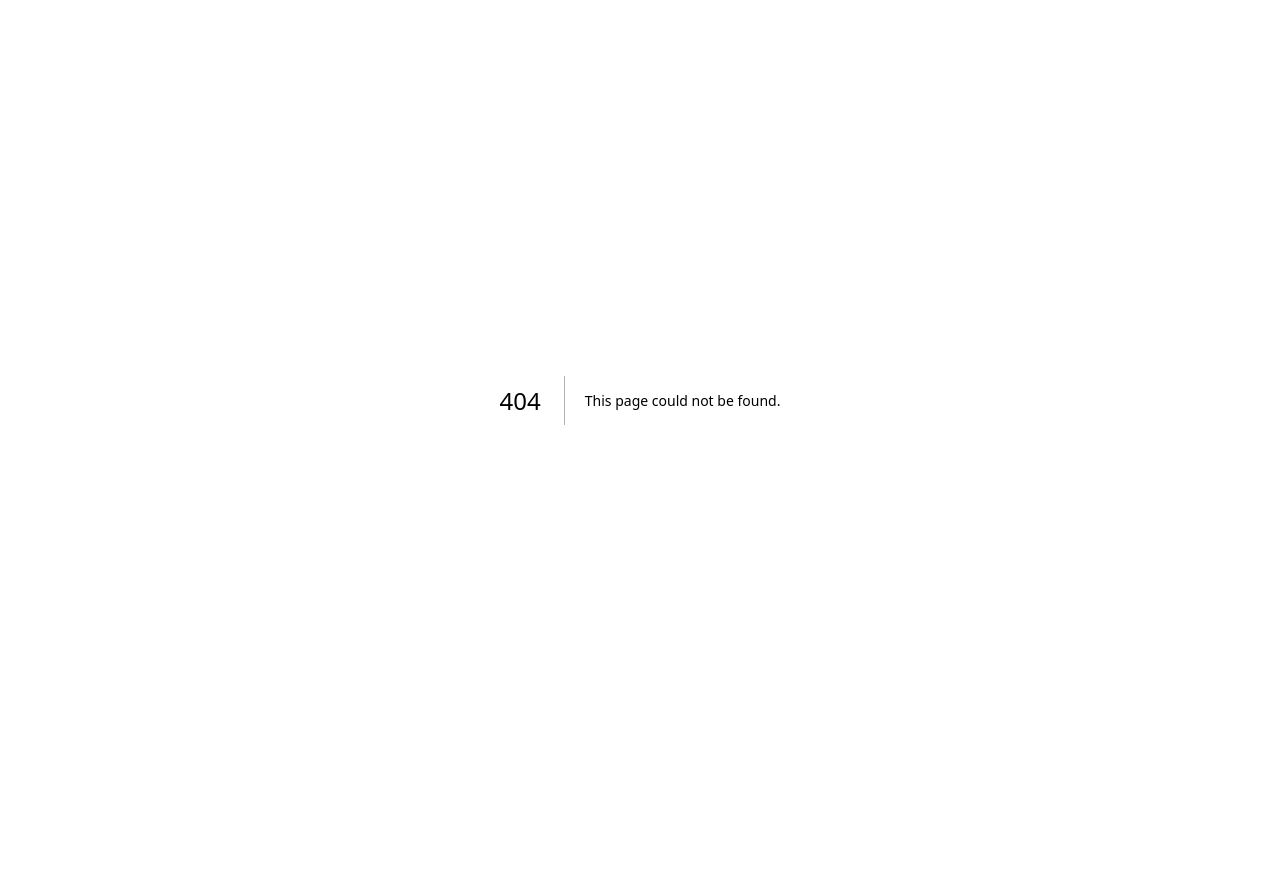
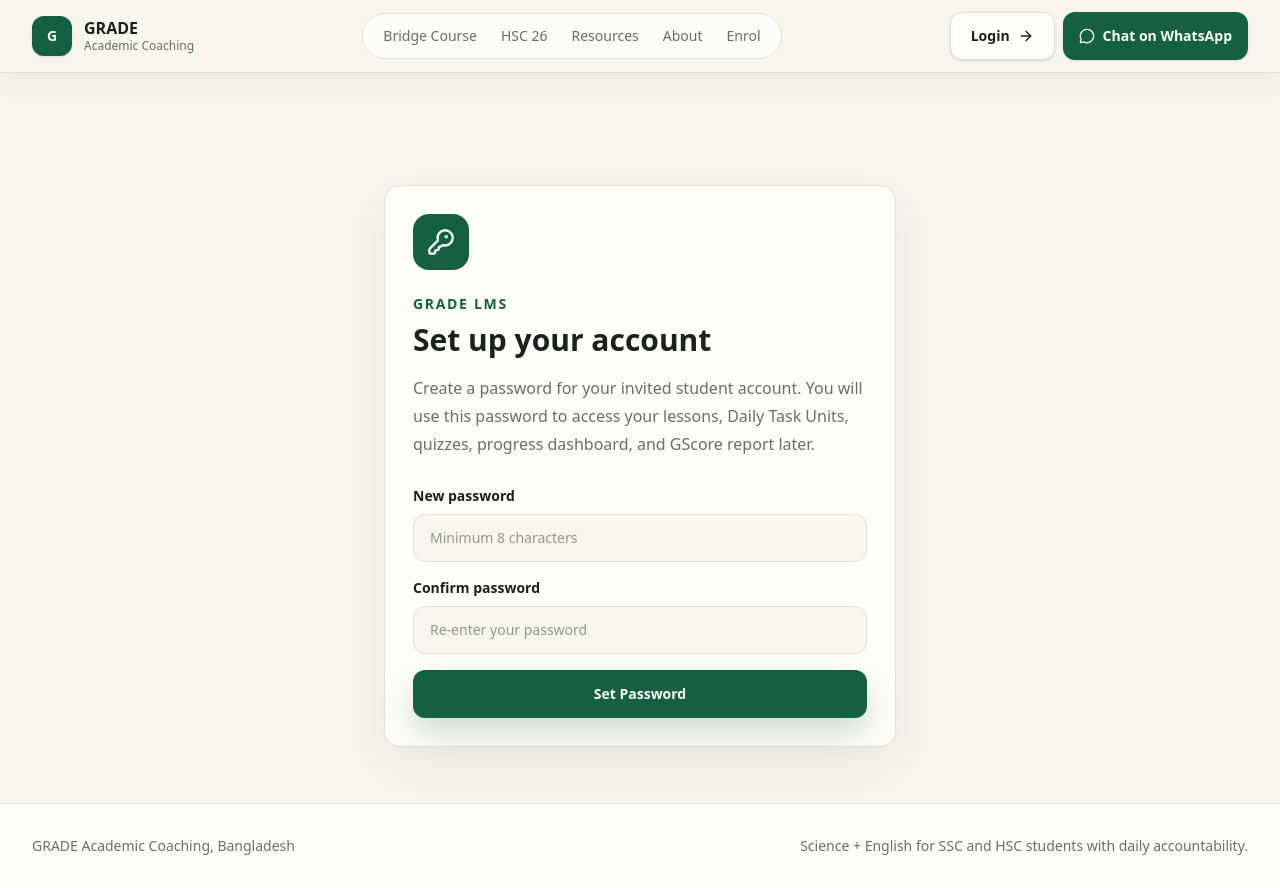
Before and after one commit to ihsaadpersonal-art/GRADE-LMS, a Next.js app: page /account/setup in a window 1280 px wide. Before the commit this address had no page. Before the commit the page ends 800 px from the top, so only its background shows below. Built offline with nearby package versions, Linux system fonts and the light colour scheme.

Commit message:
Add invited student password setup

```diff
--- /dev/null
+++ b/src/app/account/setup/page.tsx
@@ -0,0 +1,33 @@
+import { KeyRound } from "lucide-react";
+import { SiteFooter } from "@/components/site-footer";
+import { SiteHeader } from "@/components/site-header";
+import { Card, Container, PageShell } from "@/components/ui";
+import { SetupPasswordForm } from "./setup-password-form";
+
+export default function AccountSetupPage() {
+  return (
+    <>
+      <SiteHeader />
+      <PageShell>
+        <Container className="grid min-h-[74vh] place-items-center pt-24 pb-14 sm:pt-28">
+          <Card className="w-full max-w-lg p-7">
+            <div className="grid size-14 place-items-center rounded-2xl bg-primary text-primary-foreground">
+              <KeyRound className="size-7" aria-hidden="true" />
+            </div>
+            <p className="mt-6 text-sm font-semibold uppercase tracking-[0.12em] text-primary">
+              GRADE LMS
+            </p>
+            <h1 className="mt-2 text-3xl font-semibold">Set up your account</h1>
+            <p className="mt-4 text-base leading-7 text-muted-foreground">
+              Create a password for your invited student account. You will use this password
+              to access your lessons, Daily Task Units, quizzes, progress dashboard, and
+              GScore report later.
+            </p>
+            <SetupPasswordForm />
+          </Card>
+        </Container>
+      </PageShell>
+      <SiteFooter />
+    </>
+  );
+}
--- /dev/null
+++ b/src/app/account/setup/setup-password-form.tsx
@@ -0,0 +1,100 @@
+"use client";
+
+import { useState, type FormEvent } from "react";
+import { useRouter } from "next/navigation";
+import { createSupabaseBrowserClient } from "@/lib/supabase/client";
+
+export function SetupPasswordForm() {
+  const router = useRouter();
+  const [password, setPassword] = useState("");
+  const [confirmPassword, setConfirmPassword] = useState("");
+  const [error, setError] = useState<string | null>(null);
+  const [isLoading, setIsLoading] = useState(false);
+
+  async function handleSubmit(event: FormEvent<HTMLFormElement>) {
+    event.preventDefault();
+    setError(null);
+
+    if (password.length < 8) {
+      setError("Password must be at least 8 characters.");
+      return;
+    }
+
+    if (password !== confirmPassword) {
+      setError("Passwords do not match.");
+      return;
+    }
+
+    setIsLoading(true);
+
+    try {
+      const supabase = createSupabaseBrowserClient();
+      const { error: updateError } = await supabase.auth.updateUser({ password });
+
+      if (updateError) {
+        setError(updateError.message);
+        return;
+      }
+
+      router.replace("/dashboard");
+      router.refresh();
+    } catch {
+      setError("Account setup is not available right now. Please check the Supabase setup.");
+    } finally {
+      setIsLoading(false);
+    }
+  }
+
+  return (
+    <form className="mt-7 grid gap-4" onSubmit={handleSubmit}>
+      <div className="grid gap-2">
+        <label className="text-sm font-semibold text-foreground" htmlFor="password">
+          New password
+        </label>
+        <input
+          autoComplete="new-password"
+          className="min-h-12 rounded-xl border border-border bg-background px-4 text-sm text-foreground outline-none transition placeholder:text-muted-foreground/70 focus:border-primary focus:ring-4 focus:ring-primary/10"
+          disabled={isLoading}
+          id="password"
+          minLength={8}
+          name="password"
+          onChange={(event) => setPassword(event.target.value)}
+          placeholder="Minimum 8 characters"
+          required
+          type="password"
+          value={password}
+        />
+      </div>
+      <div className="grid gap-2">
+        <label className="text-sm font-semibold text-foreground" htmlFor="confirm-password">
+          Confirm password
+        </label>
+        <input
+          autoComplete="new-password"
+          className="min-h-12 rounded-xl border border-border bg-background px-4 text-sm text-foreground outline-none transition placeholder:text-muted-foreground/70 focus:border-primary focus:ring-4 focus:ring-primary/10"
+          disabled={isLoading}
+          id="confirm-password"
+          minLength={8}
+          name="confirmPassword"
+          onChange={(event) => setConfirmPassword(event.target.value)}
+          placeholder="Re-enter your password"
+          required
+          type="password"
+          value={confirmPassword}
+        />
+      </div>
+      {error ? (
+        <p className="rounded-xl border border-danger/20 bg-[#fff6f6] px-4 py-3 text-sm text-danger">
+          {error}
+        </p>
+      ) : null}
+      <button
+        className="inline-flex min-h-12 items-center justify-center rounded-xl bg-primary px-5 py-3 text-sm font-semibold text-primary-foreground shadow-[0_14px_32px_rgba(21,95,67,0.22)] transition hover:bg-[#104d36] focus:outline-none focus:ring-4 focus:ring-primary/15 disabled:cursor-not-allowed disabled:opacity-70"
+        disabled={isLoading}
+        type="submit"
+      >
+        {isLoading ? "Setting password..." : "Set Password"}
+      </button>
+    </form>
+  );
+}
--- a/src/app/dashboard/admin/leads/page.tsx
+++ b/src/app/dashboard/admin/leads/page.tsx
@@ -340,7 +340,7 @@ async function sendLeadInvitation(formData: FormData) {
     return;
   }
 
-  const redirectTo = `${origin}/auth/callback?next=/dashboard`;
+  const redirectTo = `${origin}/auth/callback?next=/account/setup`;
   const { data, error } = await supabase.auth.admin.inviteUserByEmail(lead.email, {
     redirectTo,
     data: {
```
